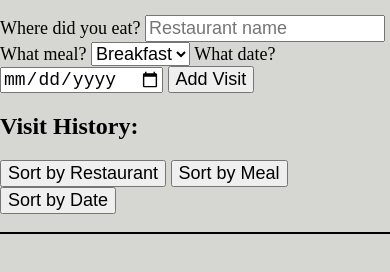
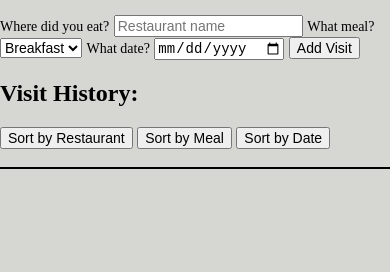
Before and after one commit to Andrewwwka/Fast-Food-Tracker, a website: page index.html in a window 390 px wide. Shown: the part 56-328 px from the top of the page. Drawn offline with Linux system fonts and the light colour scheme.

Commit message:
Add files via upload

```diff
--- a/stylepage.css
+++ b/stylepage.css
@@ -54,6 +54,6 @@ body{
         font-size: 20px;
     }
     label,input,select,button{
-        font-size: 18px;
+        font-size: 14px;
     }
 }
```
